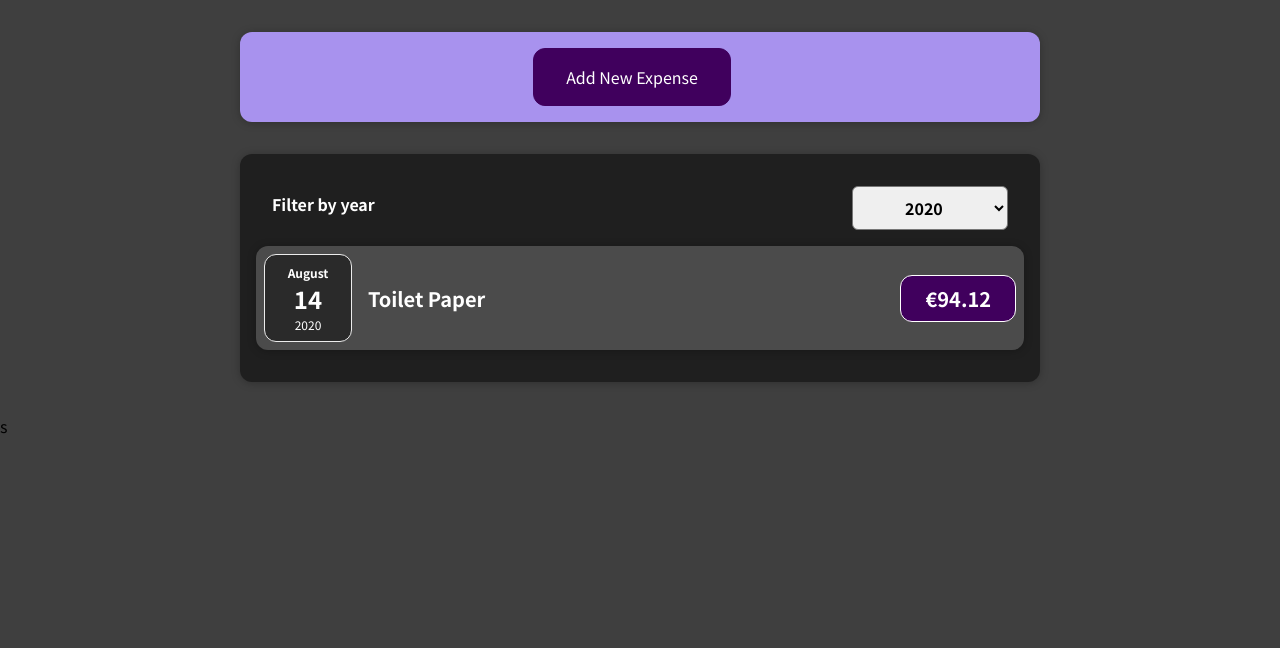
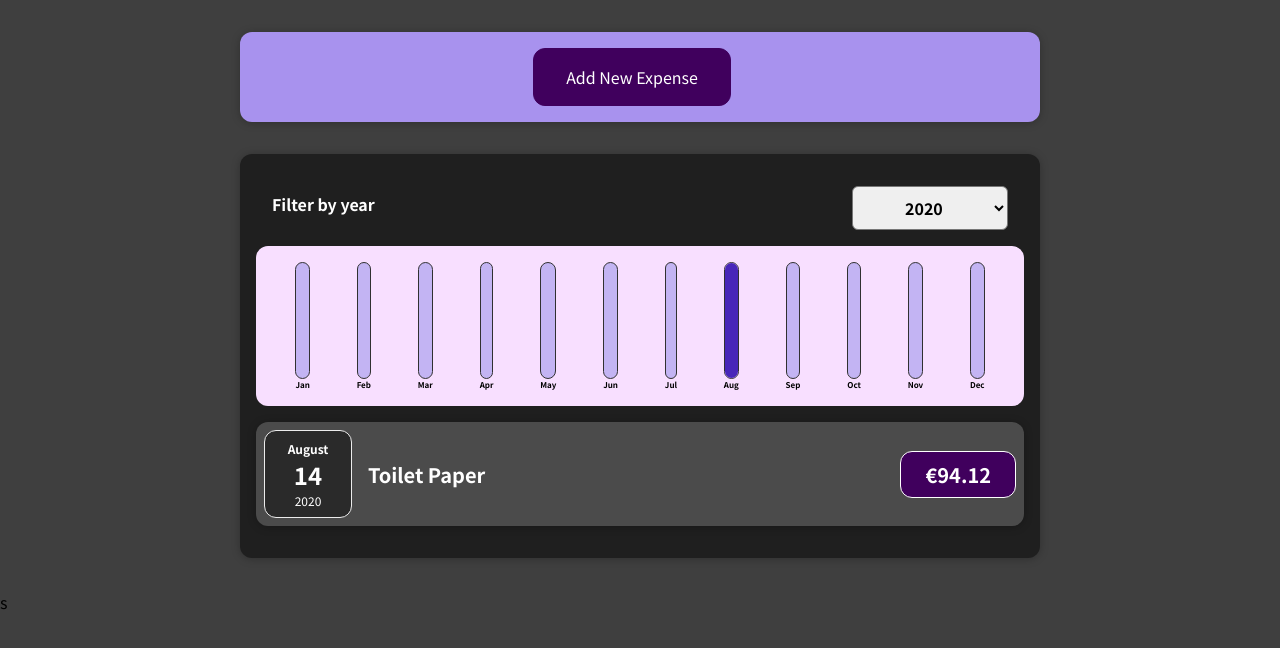
Before and after one commit to alossix/react-complete-guide, a React (Create React App) app: page / in a window 1280 px wide. Shown: the top 648 px of the page. Built offline with nearby package versions, Linux system fonts and the light colour scheme.

Commit message:
Final expense tracker component

```diff
--- /dev/null
+++ b/src/components/Chart/Chart.css
@@ -0,0 +1,9 @@
+.chart {
+  padding: 1rem;
+  border-radius: 12px;
+  background-color: #f8dfff;
+  text-align: center;
+  display: flex;
+  justify-content: space-around;
+  height: 10rem;
+}
--- /dev/null
+++ b/src/components/Chart/Chart.js
@@ -0,0 +1,25 @@
+import React from 'react';
+import ChartBar from './ChartBar';
+import './Chart.css';
+
+const Chart = (props) => {
+  const dataPointValues = props.dataPoints.map(
+    (dataPoint) => dataPoint.value,
+  );
+  const totalMaximum = Math.max(...dataPointValues);
+
+  return (
+    <div className="chart">
+      {props.dataPoints.map((dataPoint) => (
+        <ChartBar
+          key={dataPoint.label}
+          value={dataPoint.value}
+          maxValue={totalMaximum}
+          label={dataPoint.label}
+        />
+      ))}
+    </div>
+  );
+};
+
+export default Chart;
--- /dev/null
+++ b/src/components/Chart/ChartBar.css
@@ -0,0 +1,30 @@
+.chart-bar {
+  height: 100%;
+  display: flex;
+  flex-direction: column;
+  align-items: center;
+}
+
+.chart-bar__inner {
+  height: 100%;
+  width: 100%;
+  border: 1px solid #313131;
+  border-radius: 12px;
+  background-color: #c3b4f3;
+  overflow: hidden;
+  display: flex;
+  flex-direction: column;
+  justify-content: flex-end;
+}
+
+.chart-bar__fill {
+  background-color: #4826b9;
+  width: 100%;
+  transition: all 0.3s ease-out;
+}
+
+.chart-bar__label {
+  font-weight: bold;
+  font-size: 0.5rem;
+  text-align: center;
+}
--- /dev/null
+++ b/src/components/Chart/ChartBar.js
@@ -0,0 +1,25 @@
+import React from 'react';
+import './ChartBar.css';
+
+const ChartBar = (props) => {
+  let barFillHeight = '0%';
+
+  if (props.maxValue > 0) {
+    barFillHeight =
+      Math.round((props.value / props.maxValue) * 100) + '%';
+  }
+
+  return (
+    <div className="chart-bar">
+      <div className="chart-bar__inner">
+        <div
+          className="chart-bar__fill"
+          style={{ height: barFillHeight }}
+        ></div>
+      </div>
+      <div className="chart-bar__label">{props.label}</div>
+    </div>
+  );
+};
+
+export default ChartBar;
--- a/src/components/Expenses/Expenses.js
+++ b/src/components/Expenses/Expenses.js
@@ -1,6 +1,7 @@
 import React, { useState } from 'react';
 import ExpenseFilter from './ExpenseFilter';
 import ExpensesList from './ExpensesList';
+import ExpensesChart from './ExpensesChart';
 import Card from '../UI/Card';
 import './Expenses.css';
 
@@ -22,6 +23,7 @@
           selected={filteredYear}
           onChangeFilter={filterChangeHandler}
         />
+        <ExpensesChart expenses={filteredExpenses} />
         <ExpensesList items={filteredExpenses} />
       </Card>
     </div>
--- /dev/null
+++ b/src/components/Expenses/ExpensesChart.js
@@ -0,0 +1,28 @@
+import React from 'react';
+import Chart from '../Chart/Chart';
+
+const ExpensesChart = (props) => {
+  const chartDataPoints = [
+    { label: 'Jan', value: 0 },
+    { label: 'Feb', value: 0 },
+    { label: 'Mar', value: 0 },
+    { label: 'Apr', value: 0 },
+    { label: 'May', value: 0 },
+    { label: 'Jun', value: 0 },
+    { label: 'Jul', value: 0 },
+    { label: 'Aug', value: 0 },
+    { label: 'Sep', value: 0 },
+    { label: 'Oct', value: 0 },
+    { label: 'Nov', value: 0 },
+    { label: 'Dec', value: 0 },
+  ];
+
+  for (const expense of props.expenses) {
+    const expenseMonth = expense.date.getMonth(); // starting at 0
+    chartDataPoints[expenseMonth].value += expense.amount;
+  }
+
+  return <Chart dataPoints={chartDataPoints} />;
+};
+
+export default ExpensesChart;
--- a/src/components/NewExpense/ExpenseForm.js
+++ b/src/components/NewExpense/ExpenseForm.js
@@ -19,7 +19,7 @@
     e.preventDefault();
     const expenseData = {
       title: enteredTitle,
-      amount: enteredAmount,
+      amount: +enteredAmount,
       date: new Date(enteredDate),
     };
     props.onSaveExpenseData(expenseData);
```
Also changed, not shown: 1 other file (tests, documents, lock files or other folders).
